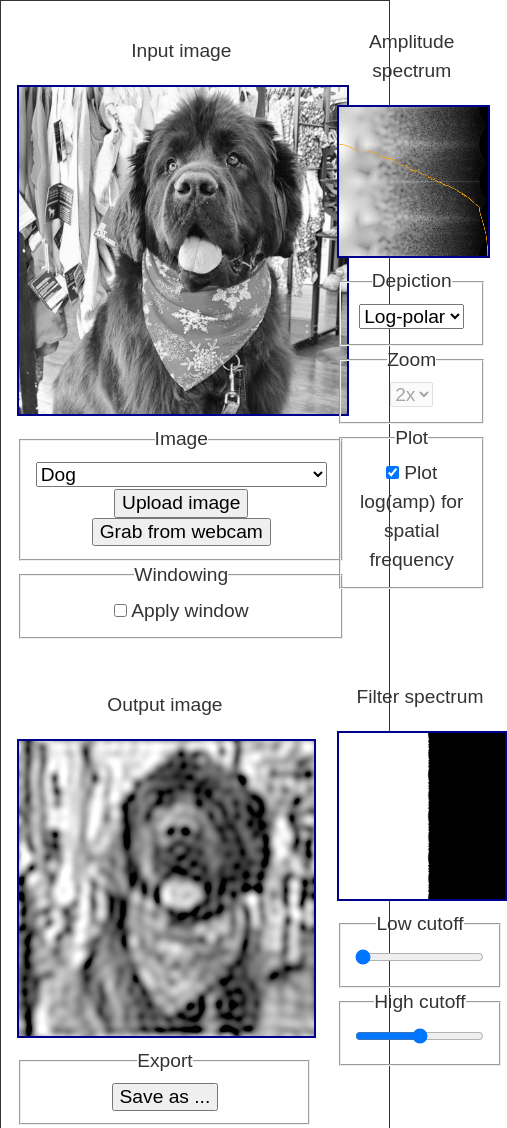
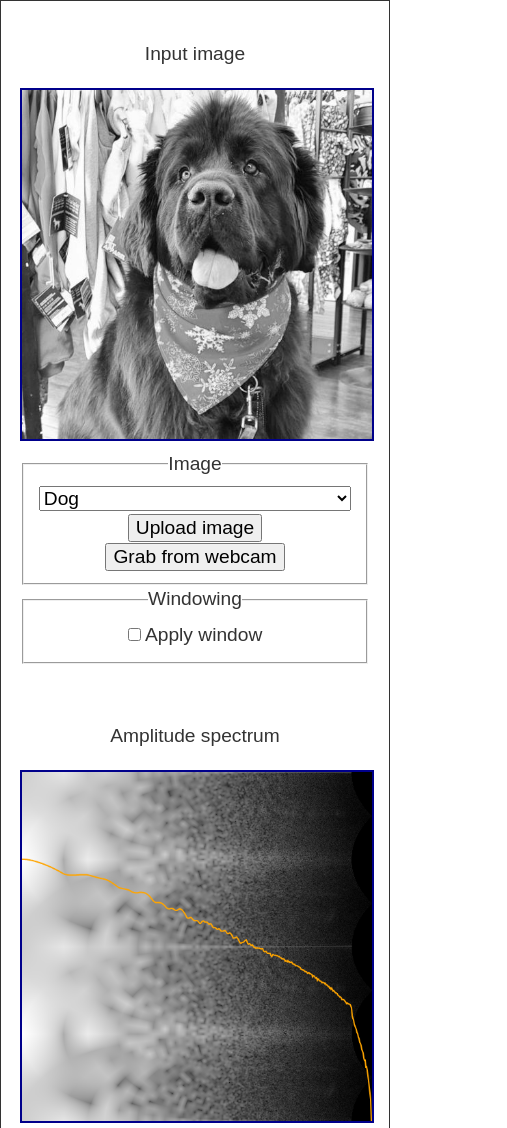
Before and after one commit to djmannion/img_freq_web, a website: page site/index.html in a window 390 px wide. Shown: the top 1128 px of the page, 507 px wide, since content can reach past the window. Drawn offline with Linux system fonts and the light colour scheme.

Commit message:
Responsive CSS additions

```diff
--- a/site/css/img_freq_web.css
+++ b/site/css/img_freq_web.css
@@ -50,3 +50,20 @@ canvas {
 #filePicker {
     display: none;
 }
+
+@media all and (max-width: 1024px) {
+    select {
+        width: 100%; /* prevent options from stretching col */
+    }
+}
+
+@media all and (max-width: 600px) {
+    #pageGrid {
+        grid-template-columns: auto;
+    }
+
+    #pageGrid > * {
+        grid-column-start: auto;
+        grid-row-start: auto;
+    }
+}
```
